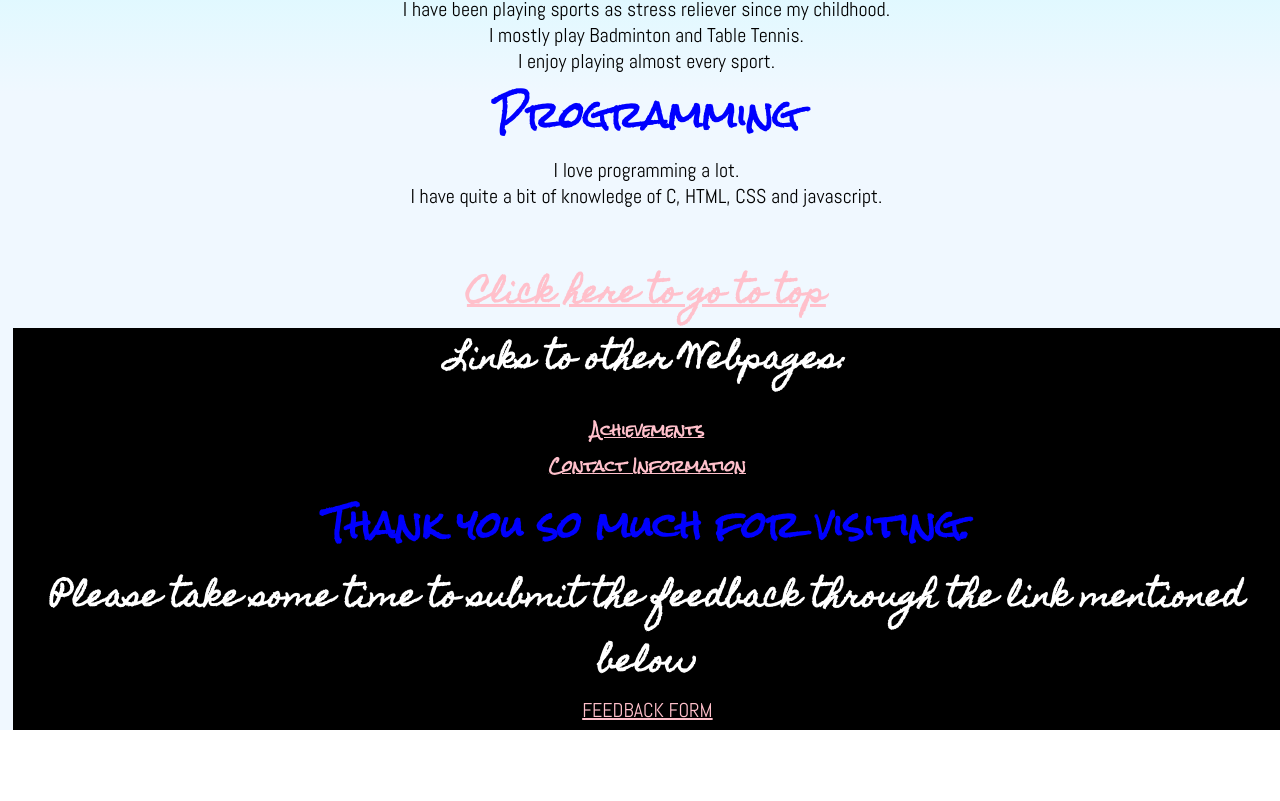
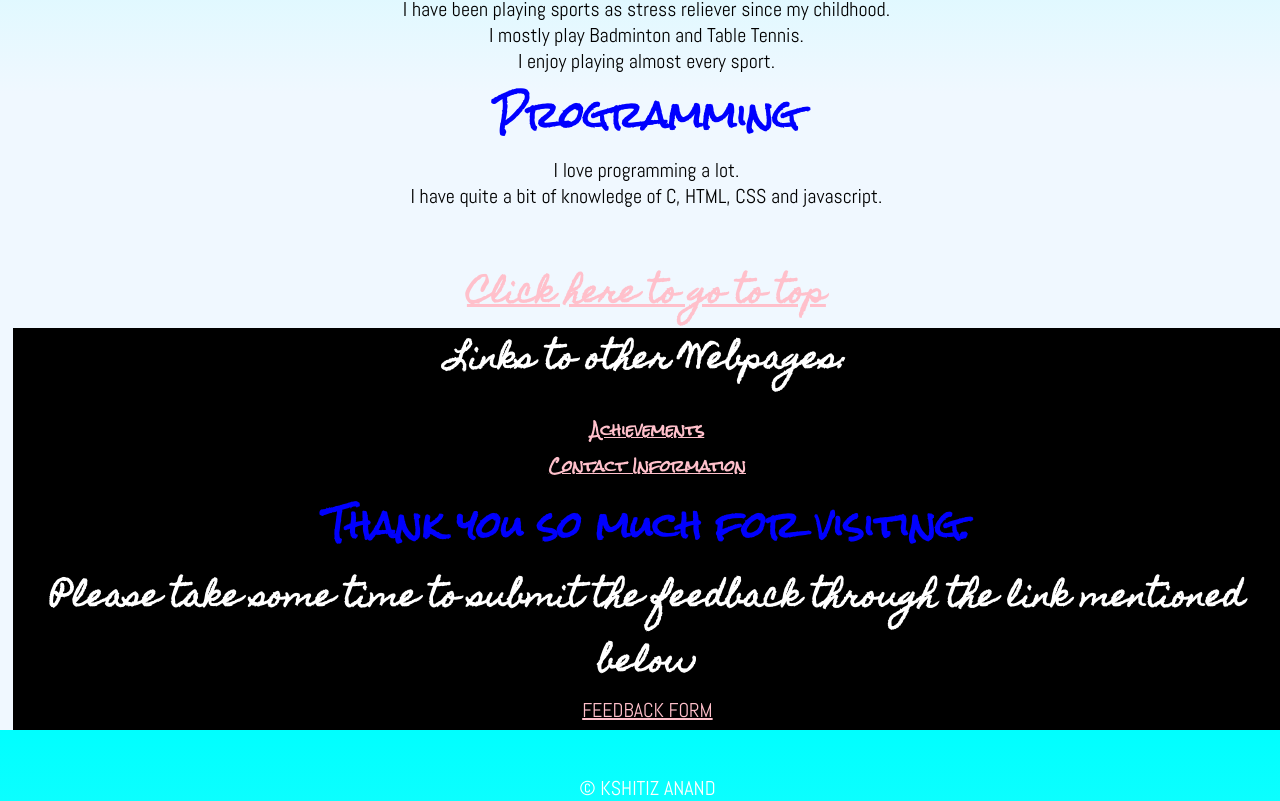
Before and after one commit to Kshitiz9806/Personal_Website, a plain HTML site: page index.html in a window 1280 px wide. Shown: the part 1392-2193 px from the top of the page. Before the commit the page ends 2122 px from the top, so only its background shows below. Drawn offline with Linux system fonts and the light colour scheme; a web font is replaced by a local one.

Commit message:
Add files via upload

```diff
--- a/index.html
+++ b/index.html
@@ -117,6 +117,10 @@ Please take some time to submit the feedback through the link mentioned below<br
 </p>
 <p id="content">
 <a href="feedback.html">FEEDBACK FORM</a>
+<br />
+<br />
+<br />
+&copy KSHITIZ ANAND
 </p>
 
 </footer>
```
